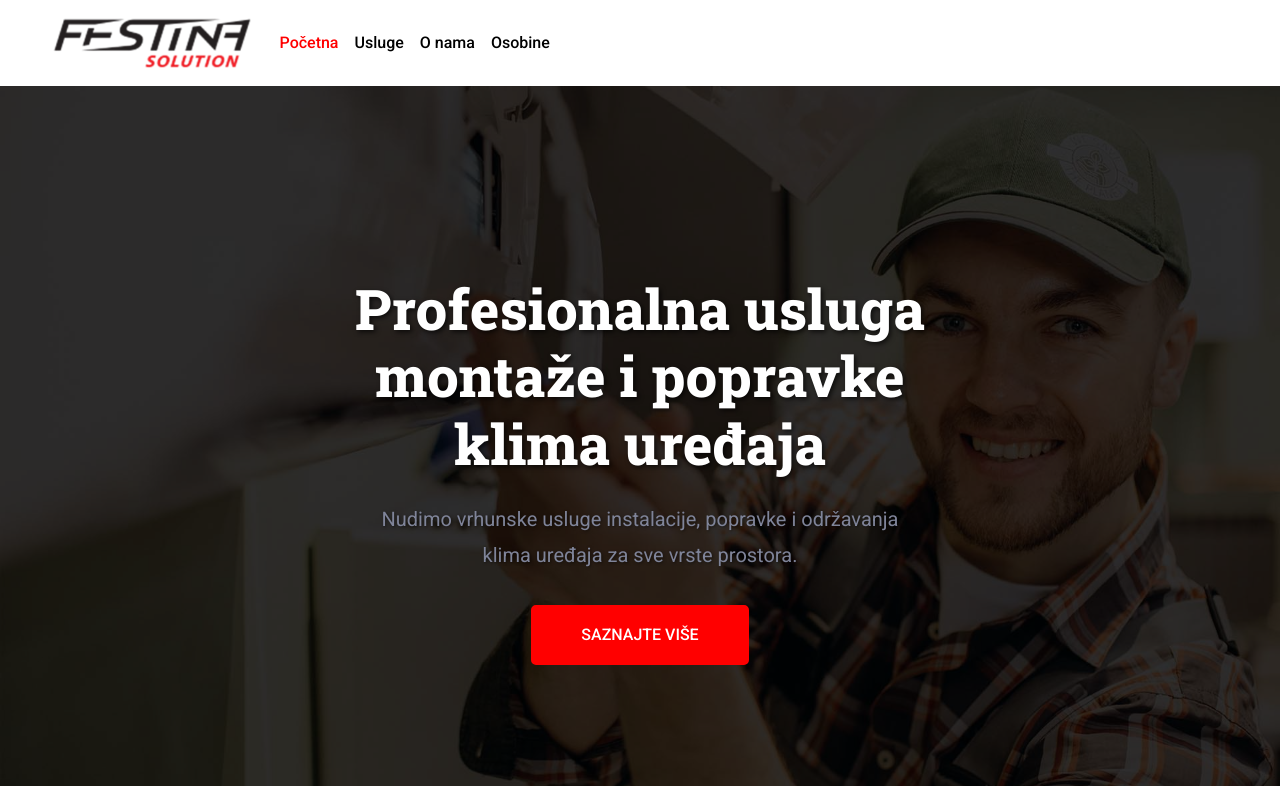
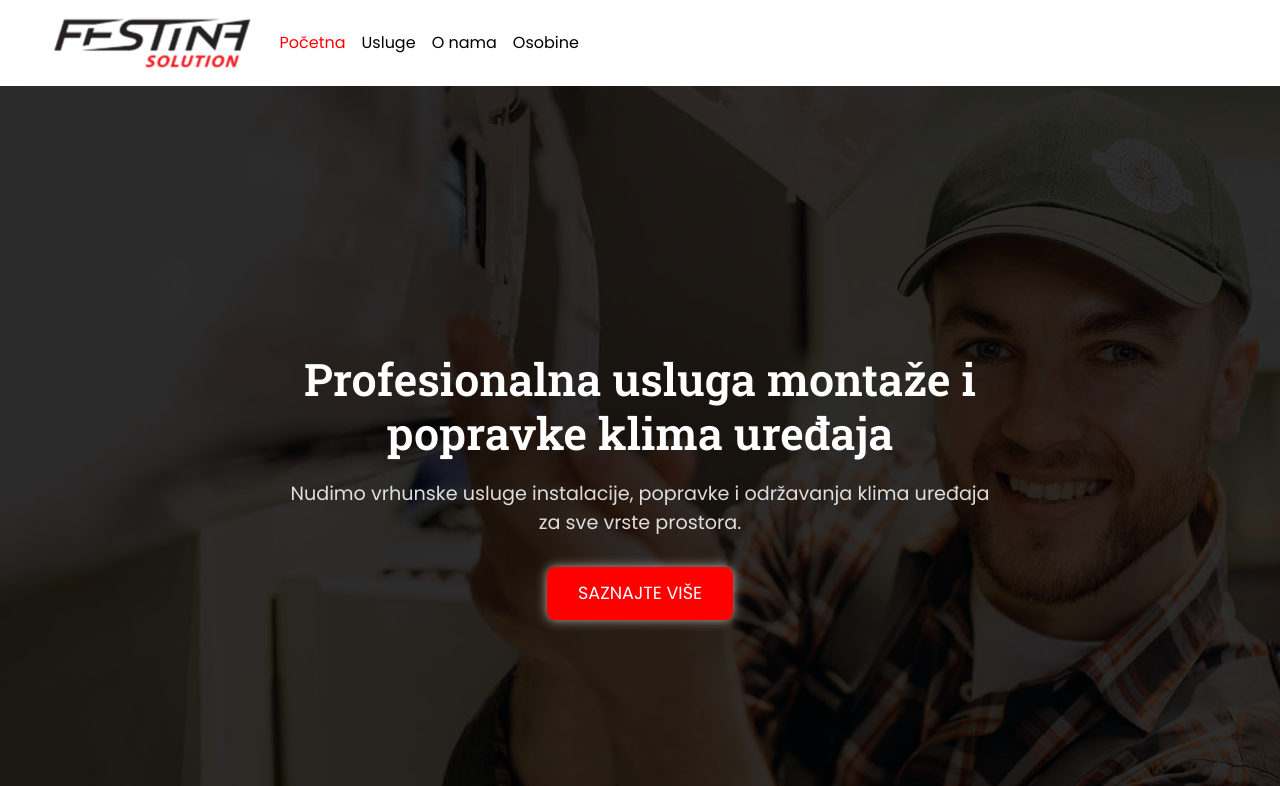
Before and after one commit to 05vukasin/FestinaSolution-Klime, a plain HTML site: page index.html in a window 1280 px wide. Shown: the top 786 px of the page. Drawn offline with nearby package versions, Linux system fonts and the light colour scheme.

Commit message:
novi hero

```diff
--- /dev/null
+++ b/css/hero.css
@@ -0,0 +1,95 @@
+@import url('https://fonts.googleapis.com/css2?family=Poppins:wght@300;400;600&display=swap');
+
+* {
+    margin: 0;
+    padding: 0;
+    box-sizing: border-box;
+}
+
+body {
+    font-family: 'Poppins', sans-serif;
+    color: white;
+}
+
+.hero {
+    position: relative;
+    width: 100%;
+    height: 100vh;
+    background: url('../img/carousel-1.jpg') no-repeat center center/cover;
+    display: flex;
+    align-items: center;
+    justify-content: center;
+    text-align: center;
+    padding: 20px;
+}
+
+.hero .overlay {
+    position: absolute;
+    top: 0;
+    left: 0;
+    width: 100%;
+    height: 100%;
+    background: rgba(0, 0, 0, 0.8); /* Zamračena pozadina */
+}
+
+.hero-content {
+    position: relative;
+    z-index: 1;
+    max-width: 700px;
+}
+
+.hero h1 {
+    font-size: 2.8rem;
+    font-weight: 600;
+    margin-bottom: 20px;
+    animation: fadeInDown 1s ease-in-out;
+    color: white;
+}
+
+p {
+    font-size: 1.2rem;
+    margin-bottom: 30px;
+    color: rgba(255, 255, 255, 0.85);
+    animation: fadeInUp 1s ease-in-out;
+}
+
+.btn {
+    display: inline-block;
+    padding: 12px 30px;
+    font-size: 1.1rem;
+    color: white;
+    background: #ff0000;
+    border-radius: 8px;
+    text-decoration: none;
+    transition: 0.3s;
+    box-shadow: 0 4px 10px rgba(255, 90, 95, 0.4);
+    position: relative;
+    overflow: hidden;
+    animation: pulseGlow 1s infinite alternate ease-in-out;
+}
+
+/* Efekat pulsirajuće svetlosti */
+@keyframes pulseGlow {
+    0% {
+        box-shadow: 0 0 10px rgba(255, 255, 255, 0.5);
+    }
+    100% {
+        box-shadow: 0 0 20px rgba(255, 255, 255, 0.9), 0 0 30px rgba(255, 255, 255, 0.5);
+    }
+}
+
+.btn:hover {
+    background: #e0474c;
+    box-shadow: 0 6px 14px rgba(255, 90, 95, 0.6);
+}
+
+/* Animacije */
+@keyframes fadeInDown {
+    from { opacity: 0; transform: translateY(-50px); }
+    to { opacity: 1; transform: translateY(0); }
+}
+
+@keyframes fadeInUp {
+    from { opacity: 0; transform: translateY(50px); }
+    to { opacity: 1; transform: translateY(0); }
+}
--- a/index.html
+++ b/index.html
@@ -30,6 +30,8 @@
 
     <!-- Template Stylesheet -->
     <link href="css/style.css" rel="stylesheet">
+
+    <link rel="stylesheet" href="css/hero.css">
 
 </head>
 
@@ -78,32 +80,18 @@
     <!-- Navbar End -->
 
 
-    <div class="container-fluid p-0 mb-5">
-        <div id="header-carousel" class="carousel slide" data-bs-ride="carousel">
-            <div class="carousel-inner">
-                <div class="carousel-item active">
-                    <img class="w-100 img-fluid" src="img/carousel-1.jpg" alt="Image">
-                    <div class="carousel-caption">
-                        <div class="container">
-                            <div class="row justify-content-center">
-                                <div class="col-lg-7 pt-5">
-                                    <h1 class="display-4 text-white mb-4 animated slideInDown">
-                                        Profesionalna usluga montaže i popravke klima uređaja
-                                    </h1>
-                                    <p class="fs-5 text-body mb-4 pb-2 mx-sm-5 animated slideInDown">
-                                        Nudimo vrhunske usluge instalacije, popravke i održavanja klima uređaja za sve vrste prostora.
-                                    </p>
-                                    <a href="#about" class="btn btn-primary py-3 px-5 animated slideInDown">Saznajte više</a>
-                                </div>
-                            </div>
-                        </div>
-                    </div>
-                </div>
-            </div>
-
+    <section class="hero">
+        <div class="overlay"></div>
+        <div class="hero-content">
+            <h1 class="animated slideInDown">
+                Profesionalna usluga montaže i popravke klima uređaja
+            </h1>
+            <p class="animated slideInDown">
+                Nudimo vrhunske usluge instalacije, popravke i održavanja klima uređaja za sve vrste prostora.
+            </p>
+            <a href="#about" class="btn animated slideInDown">Saznajte više</a>
         </div>
-    </div>
-
+    </section>
 
     <section id="services" class="py-5 bg-light">
 
```
